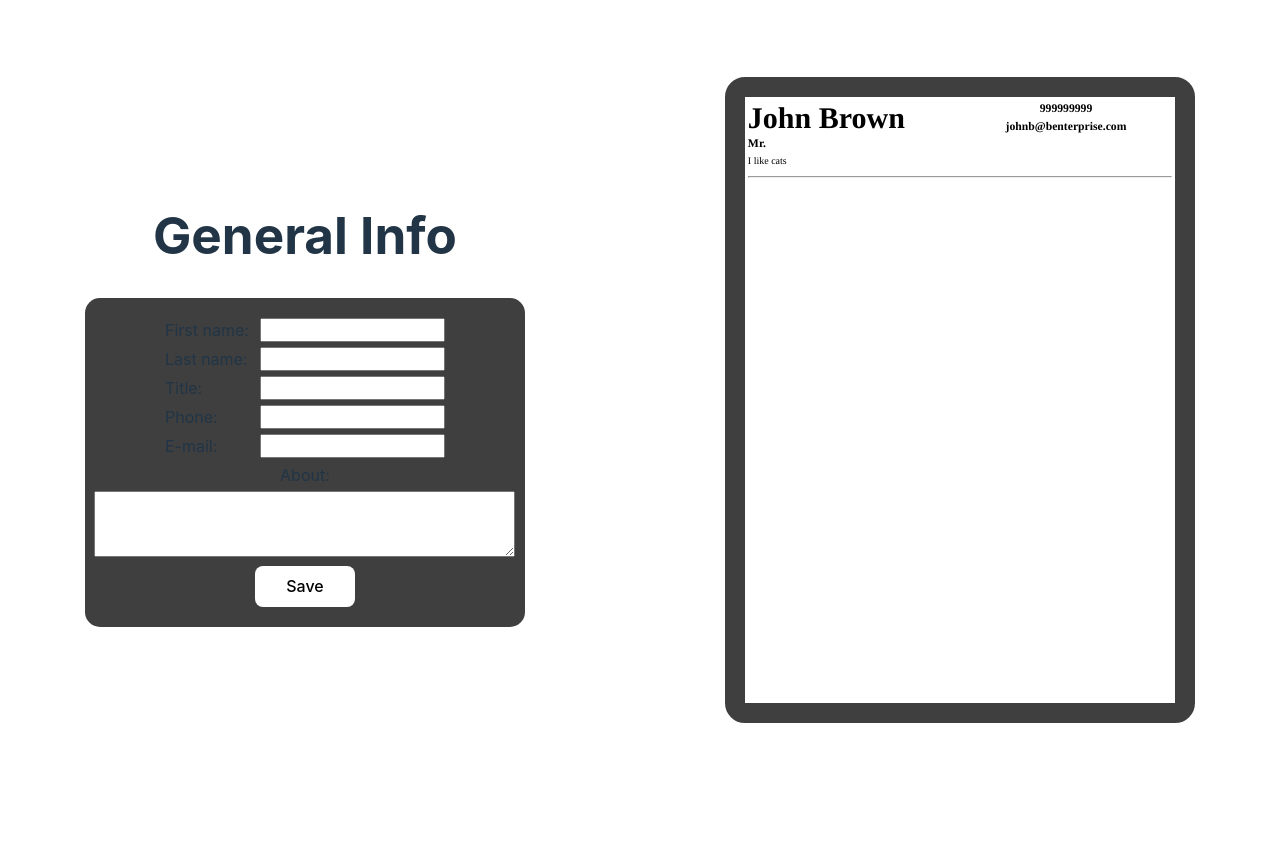
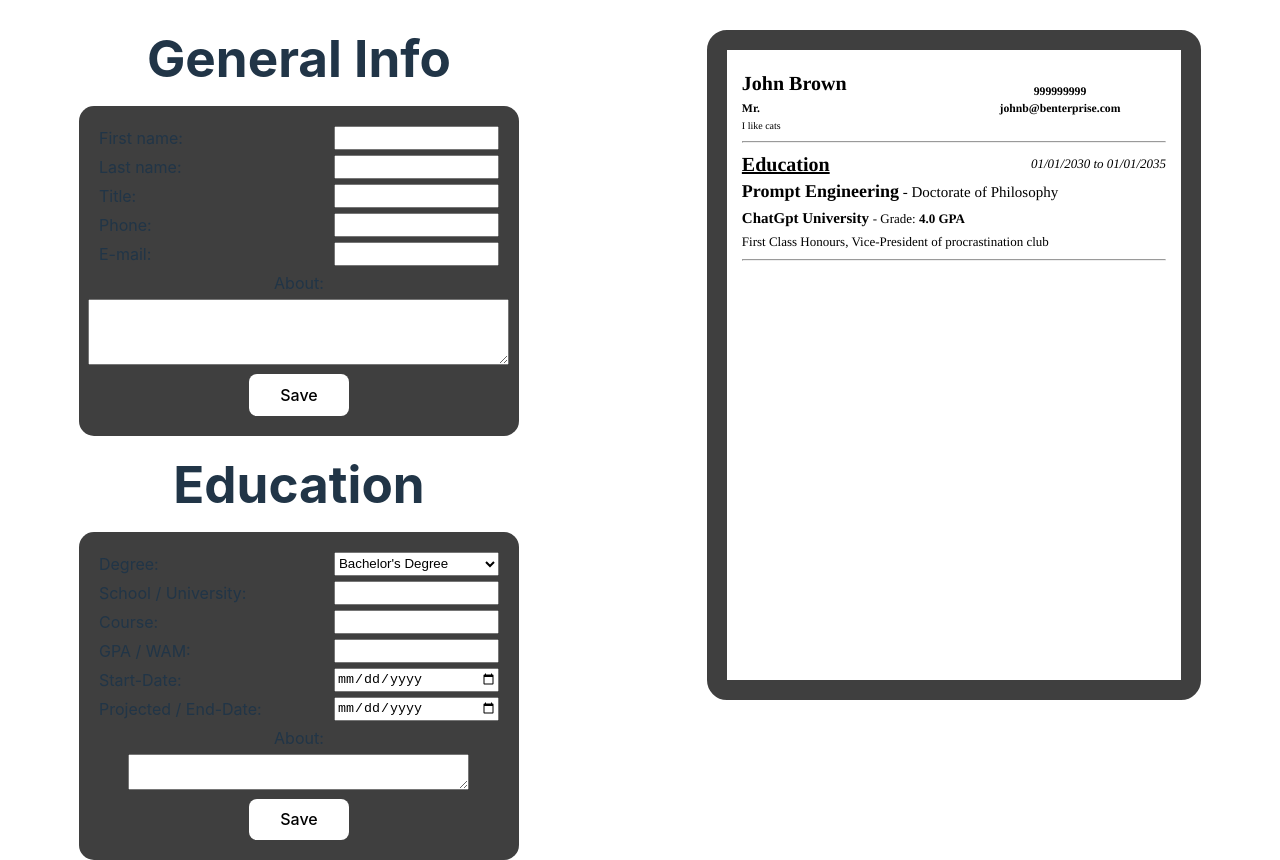
Before and after one commit to ahmedelmhnd/op-cv-application, a React (Vite) app: page / in a window 1280 px wide. Before the commit the page ends 800 px from the top, so only its background shows below. Built offline with nearby package versions, Linux system fonts and the light colour scheme.

Commit message:
added education section as a form as well as its cv display components, minor layout / styling done

```diff
--- a/src/App.css
+++ b/src/App.css
@@ -15,7 +15,8 @@ html, body{
   display: flex;
   justify-content: space-around;
   gap: 30px;
-  align-items: center;
+  align-items: flex-start;
+  margin-top: 30px;
 }
 
 .cv {
@@ -24,3 +25,9 @@ html, body{
   color: black;
   height: 600px;
 }
+
+.forms-container{
+  display: flex;
+  flex-direction: column;
+  gap: 20px;
+}
--- a/src/App.jsx
+++ b/src/App.jsx
@@ -4,9 +4,11 @@ import viteLogo from "/vite.svg";
 import "./App.css";
 import InfoHeader from "./components/InfoHeader";
 import CV from "./components/CV";
+import Education from "./components/Education";
 
 function App() {
-  const intitalForm = {
+
+  const intitalHeader = {
     firstName: "John",
     lastName: "Brown",
     title: "Mr.",
@@ -14,18 +16,47 @@ function App() {
     email: "johnb@benterprise.com",
     about: "I like cats"
   };
-  const [formData, setFormData] = useState(intitalForm);
 
-  function handleForm(data) {
-    setFormData(data);
+  const initialEducation = {
+    degree: "Doctorate of Philosophy",
+    school: "ChatGpt University",
+    course: "Prompt Engineering",
+    grade: "4.0 GPA",
+    from: "01/01/2030",
+    to: "01/01/2035",
+    about: "First Class Honours, Vice-President of procrastination club"
+  }
+  const initialExperience = {
+
+  }
+
+  const [headerData, setHeaderData] = useState(intitalHeader);
+  const [educationData, setEducationData] = useState(initialEducation);
+  const [experienceData, setExperienceData] = useState(initialExperience);
+
+  const allData = {headerData, educationData, experienceData};
+
+  function handleHeader(data) {
+    setHeaderData(data);
+  }
+
+  function handleEducation(data) {
+    setEducationData(data);
+  }
+
+  function handleExperience(data) {
+    setExperienceData(data);
   }
 
 
 
   return (
     <div className="container">
-      <InfoHeader formHandler={handleForm}></InfoHeader>
-      <CV props={formData}></CV>
+      <div className="forms-container">
+      <InfoHeader formHandler={handleHeader}></InfoHeader>
+      <Education formHandler={handleEducation}></Education>
+      </div>
+      <CV props={allData}></CV>
     </div>
   );
 }
--- a/src/components/CV.jsx
+++ b/src/components/CV.jsx
@@ -1,12 +1,15 @@
 import { useState } from "react";
 import "../styles/CV.css";
 import CVHeadder from "./CVHeader";
+import CVEducation from "./CVEducation";
 
 
 function CV({ props }) {
   return (
     <div className="cv">
-      <CVHeadder info={props}></CVHeadder>
+      <CVHeadder info={props.headerData}></CVHeadder>
+      <hr />
+      <CVEducation info={props.educationData}></CVEducation>
       <hr />
     </div>
   );
--- /dev/null
+++ b/src/components/CVEducation.jsx
@@ -0,0 +1,23 @@
+import InfoHeader from "./InfoHeader";
+
+function CVEducation({ info }) {
+  return (
+    <div className="cv-education">
+      <h1 className="cv-education-head">Education</h1>
+      <h3 className="cv-education-date">{info.from + " to " + info.to}</h3>
+
+      <h2 className="cv-education-course">
+        {info.course}
+        <span className="cv-education-degree"> - {info.degree}</span>
+      </h2>
+
+      <h3 className="cv-education-school">{info.school} <span className="cv-education-grade">
+         - Grade: <span className="cv-education-grade-score">{info.grade}</span>
+      </span></h3>
+
+      <p className="cv-education-about">{info.about}</p>
+    </div>
+  );
+}
+
+export default CVEducation;
--- a/src/components/Education.jsx
+++ b/src/components/Education.jsx
@@ -0,0 +1,71 @@
+import "../styles/Education.css";
+
+function Education({ formHandler }) {
+  function handleSubmit(e) {
+    e.preventDefault();
+    const formData = {
+      degree: e.target.degree.value,
+      school: e.target.school.value,
+      course: e.target.course.value,
+      grade: e.target.grade.value,
+      from: e.target.from.value,
+      to: e.target.to.value,
+      about: e.target.about.value
+    };
+
+    formHandler(formData);
+  }
+
+  return (
+    <div className="education">
+      <h1>Education</h1>
+      <form className="education-form" action="" onSubmit={handleSubmit}>
+        <div className="input-container">
+          <label htmlFor="degree">Degree:</label>
+          <select id="degree" name="degrees">
+            <option value="bachelor">Bachelor's Degree</option>
+            <option value="masters">Master's Degree</option>
+            <option value="doctorate">Doctorate</option>
+            <option value="diploma">Diploma</option>
+          </select>
+        </div>
+
+        <div className="input-container">
+          <label htmlFor="school">School / University:</label>
+          <input type="text" id="school" />
+        </div>
+
+        <div className="input-container">
+          <label htmlFor="course">Course:</label>
+          <input type="text" id="course" />
+        </div>
+
+        <div className="input-container">
+          <label htmlFor="grade">GPA / WAM:</label>
+          <input type="text" id="grade" />
+        </div>
+
+        <div className="input-container">
+          <label htmlFor="from">Start-Date:</label>
+          <input type="date" id="from" />
+        </div>
+
+        <div className="input-container">
+          <label htmlFor="to">Projected / End-Date:</label>
+          <input type="date" id="to" />
+        </div>
+
+        <div className="about-container">
+          <label htmlFor="about">About:</label>
+          <textarea rows="2" cols="40" type="text" id="about"></textarea>
+        </div>
+
+        <button className="submit-form-button" type="submit">
+          Save
+        </button>
+      </form>
+    </div>
+  );
+}
+
+export default Education;
--- a/src/styles/CV.css
+++ b/src/styles/CV.css
@@ -1,8 +1,15 @@
 @import url("https://fonts.googleapis.com/css2?family=Metal+Mania&family=Quicksand:wght@300..700&family=Roboto:ital,wght@0,100;0,300;0,400;0,500;0,700;0,900;1,100;1,300;1,400;1,500;1,700;1,900&family=Tinos:ital,wght@0,400;0,700;1,400;1,700&display=swap");
+
+h1,
+h2,
+h3,
+p {
+  margin: 0;
+}
 
 .cv {
   font-family: "Tinos", serif;
-  padding: 3px;
+  padding: 15px;
   border: rgb(63, 63, 63) 20px solid;
   border-radius: 20px;
 }
@@ -21,7 +28,7 @@
   grid-column: 1/2;
   grid-row: 1/3;
   font-weight: 600;
-  font-size: 30px;
+  font-size: 20px;
 }
 
 .cv-header-title {
@@ -38,7 +45,7 @@
   align-items: center;
   margin: 0;
   grid-column: 2/3;
-  grid-row: 1/2;
+  grid-row: 2/3;
 }
 .cv-header-email {
   display: flex;
@@ -46,7 +53,7 @@
   align-items: center;
   margin: 0;
   grid-column: 2/3;
-  grid-row: 2/3;
+  grid-row: 3/4;
 }
 
 .cv-header-about {
@@ -55,3 +62,53 @@
   margin: 0;
   grid-column: 1/3;
 }
+
+.cv-education {
+  display: grid;
+  grid-template: 1fr 1fr 1fr auto / 1fr 1fr;
+  align-items: center;
+}
+
+.cv-education-head {
+  margin: 0;
+  font-size: 20px;
+  text-decoration: underline;
+}
+
+.cv-education-date {
+  display: flex;
+  justify-content: end;
+  font-size: 13px;
+  font-weight: 100;
+  font-style: italic;
+
+}
+
+.cv-education-course {
+  font-size: 18px;
+  grid-column: 1/3;
+}
+
+.cv-education-degree {
+  font-size: 15px;
+  font-weight: 100;
+}
+
+.cv-education-school {
+  grid-column: 1/3;
+  font-size: 15px;
+}
+
+.cv-education-grade {
+  font-weight: 100;
+  font-size: 13px;
+}
+
+.cv-education-about {
+  grid-column: 1/3;
+  font-size: 13px;
+}
+
+.cv-education-grade-score{
+  font-weight: 900;
+}
--- a/src/styles/Education.css
+++ b/src/styles/Education.css
@@ -0,0 +1,41 @@
+.input-container {
+  width: 100%;
+  display: grid;
+  grid-template-columns: 165px 165px;
+
+}
+
+.education-form {
+  width: 400px;
+  background-color: rgb(63, 63, 63);
+  border-radius: 15px;
+  padding: 20px;
+
+  display: flex;
+  flex-direction: column;
+  gap: 5px;
+  align-items: center;
+}
+
+.education {
+  display: flex;
+  flex-direction: column;
+  align-items: center;
+  gap: 20px;
+}
+
+.submit-form-button {
+  width: 100px;
+  background-color: white;
+  color: black;
+}
+
+#about {
+  margin: 4px;
+}
+
+.about-container {
+  display: flex;
+  flex-direction: column;
+  align-items: center;
+}
--- a/src/styles/InfoHeader.css
+++ b/src/styles/InfoHeader.css
@@ -20,6 +20,7 @@
   display: flex;
   flex-direction: column;
   align-items: center;
+  gap: 20px;
 }
 
 .submit-form-button {
```
